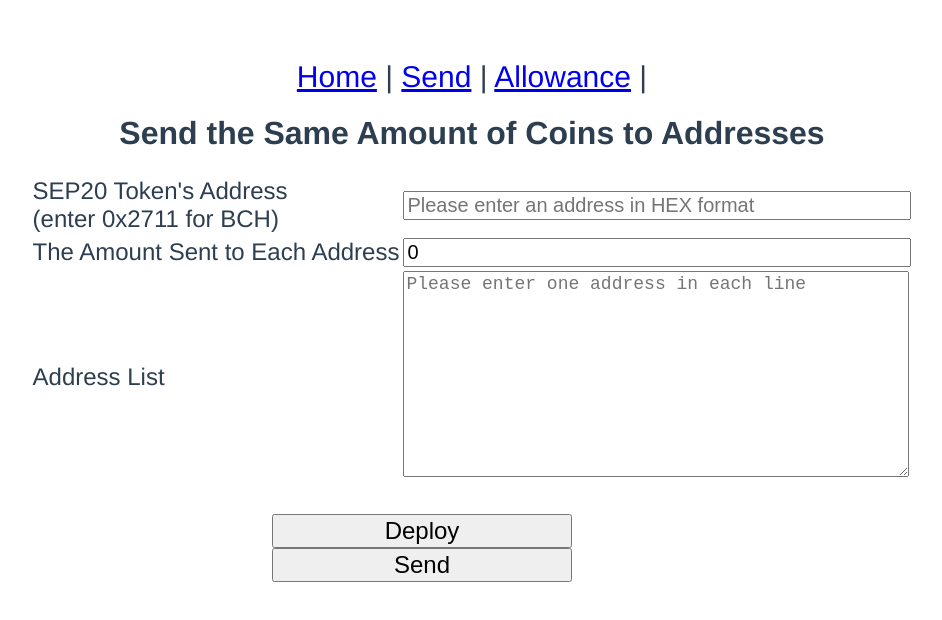
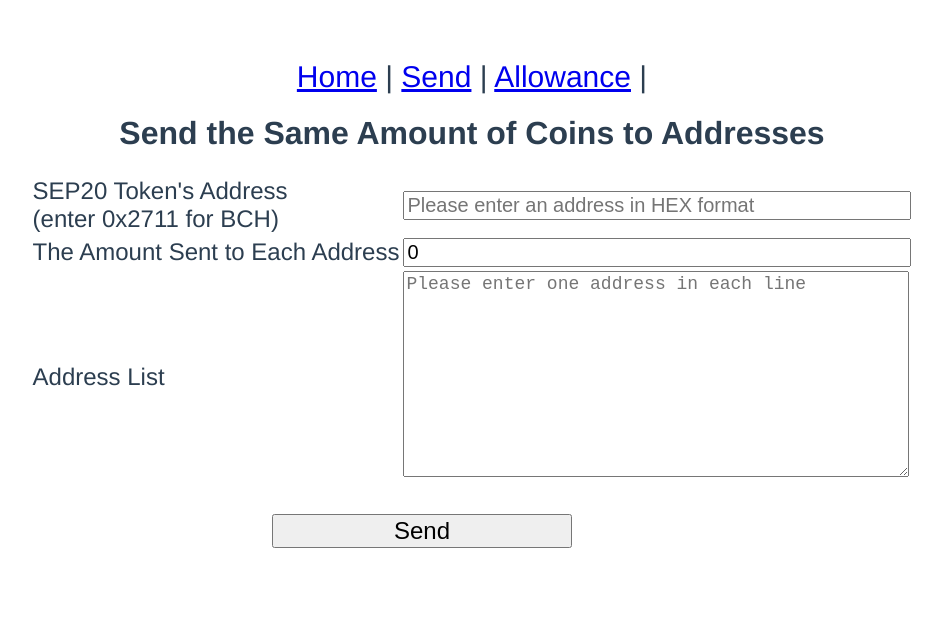
Before and after one commit to send2multi/send2multi-frontend, a Vue app: page /same in a window 1280 px wide. Shown: the top 620 px of the page, without its empty margins (168-1110 px from the left). Built offline with nearby package versions, Linux system fonts and the light colour scheme.

Commit message:
Remove deploy button

```diff
--- a/src/views/Same.vue
+++ b/src/views/Same.vue
@@ -10,7 +10,6 @@
    <td><textarea v-model="addressList" placeholder="Please enter one address in each line" rows="10" cols="100"></textarea></td></tr>
    </table>
    <div style="margin: auto; width: 40%"><br/>
-   <button @click="deploy" style="font-size: 24px; width: 300px">Deploy</button>
    <button @click="submit" style="font-size: 24px; width: 300px">Send</button></div>
   </div>
 </template>
```
Also changed, not shown: 1 other file (tests, documents, lock files or other folders).
